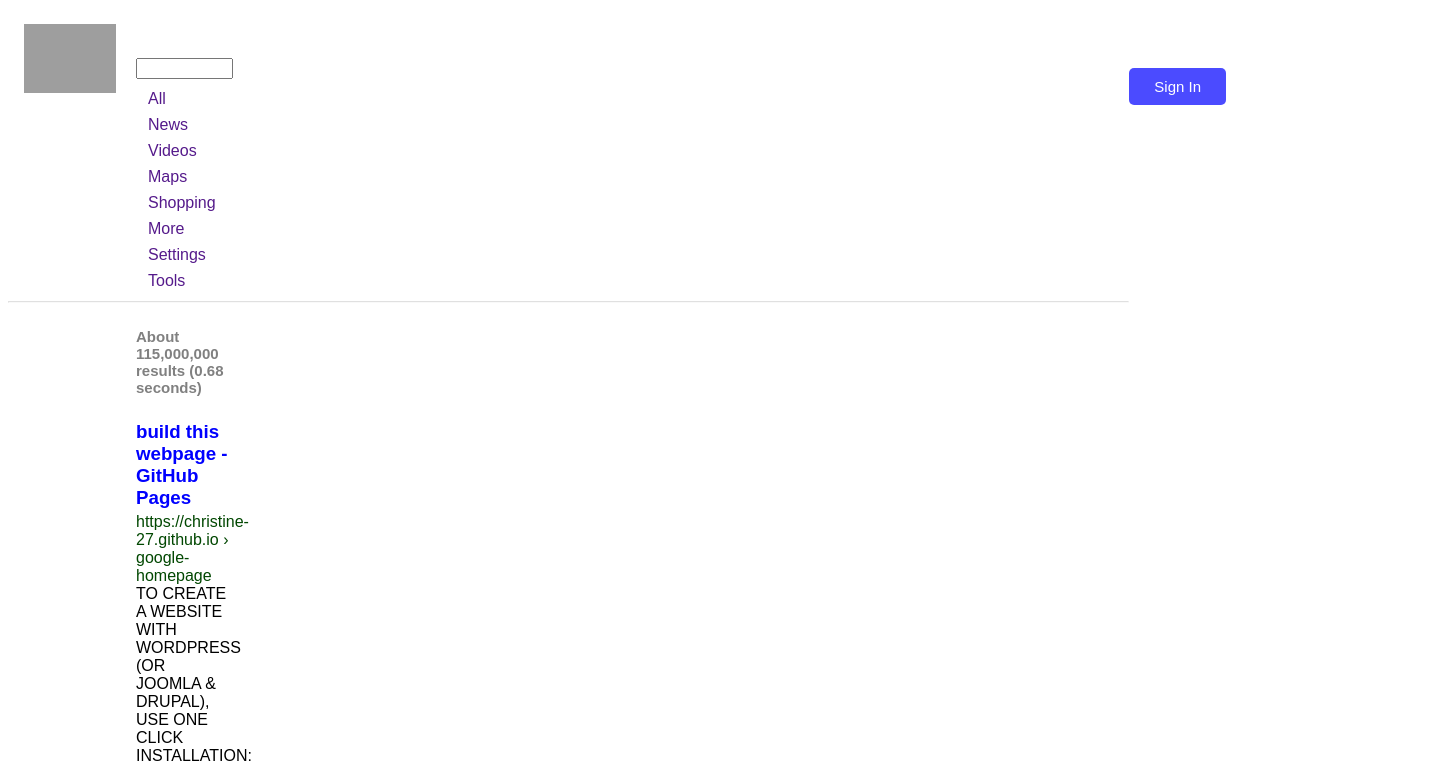
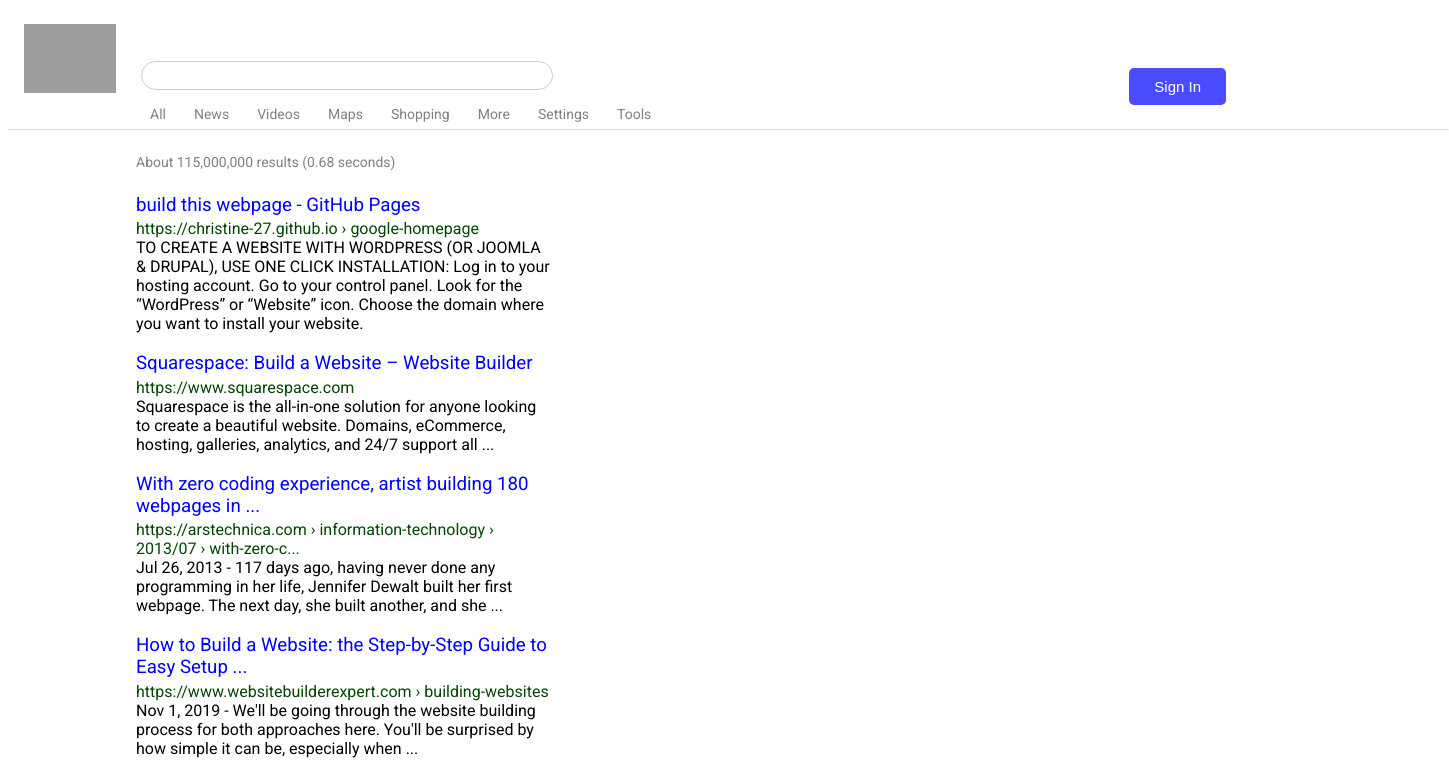
Before and after one commit to novakoda/google_search, a plain HTML site: page index.html in a window 1280 px wide. Shown: the top 766 px of the page, 1449 px wide, since content can reach past the window. Drawn offline with Linux system fonts and the light colour scheme; grey boxes are pictures that could not be loaded.

Commit message:
Switch to Chrome and fix scale, change font weights, remove link underline

```diff
--- a/index.html
+++ b/index.html
@@ -4,6 +4,7 @@
     <meta name="viewport" content="width=device-width, initial-scale=1.0">
     <meta http-equiv="X-UA-Compatible" content="ie=edge">
     <link rel="stylesheet" href="styles.css">
+	<link href='http://fonts.googleapis.com/css?family=Roboto:400,100,300,100italic,300italic,400italic,500italic,500,700,700italic,900,900italic' rel='stylesheet' type='text/css'>
     <title>build this webpage - Google Search</title>
 </head>
 <body>
@@ -17,16 +18,18 @@
         <div class="flex">
                 <input type="text" class="search">
             <div class="navbar">
-                <ul>
-                    <li><a href="">All</a></li>
-                    <li><a href="">News</a></li>
-                    <li><a href="">Videos</a></li>
-                    <li><a href="">Maps</a></li>
-                    <li><a href="">Shopping</a></li>
-                    <li><a href="">More</a></li>
-                    <li><a href="">Settings</a></li>
-                    <li><a href="">Tools</a></li>
-                </ul>
+                <div class="navleft">
+                    <a href="">All</a>
+                    <a href="">News</a>
+                    <a href="">Videos</a>
+                    <a href="">Maps</a>
+                    <a href="">Shopping</a>
+                    <a href="">More</a>
+                </div>
+				<div class="navright">
+                    <a href="">Settings</a>
+                    <a href="">Tools</a>
+				</div>
             </div>
             <hr>
             <div class="resWrap">
--- a/styles.css
+++ b/styles.css
@@ -1,6 +1,10 @@
+a {
+	text-decoration: none;
+}
+
 .wrapper {
     padding: 1em;
-    font-family: arial,sans-serif;
+    font-family: 'Roboto',arial,sans-serif;
 }
 
 .signin {
@@ -21,12 +25,44 @@
     align-items: stretch;
     position: relative;
     top: -35px;
-    padding: 0em 56em 0em 7em;
+    padding: 0em 36em 0em 7em;
+}
+
+.search {
+	margin: 3px 0 0 5px;
+	padding: 6px;
+	border-radius: 25px;
+	border-style: solid;
+	border-color: #CCCCCC;
+	border-width: 1px;
 }
 
 .navbar a {
     text-decoration: none;
     display: block;
+	font-size: 14px;
+	color: grey;
+}
+
+.navbar {
+	margin: 1em 0 0 0;
+	display: flex;
+	flex: 3;
+}
+
+.navbar a {
+	display: block;
+	padding: 0 1em;
+}
+
+.navleft {
+	display: flex;
+}
+
+.navright {
+
+	float: right;
+	display: flex;
 }
 
 ul {
@@ -44,6 +80,10 @@
 hr {
     margin: 7px -56em 0em -8em;
     opacity: 30%;
+}
+
+.resTitle {
+	font-weight: 400;
 }
 
 .resLink {
@@ -69,6 +109,7 @@
 .relatedbox {
     margin-top: 20px;
     border: solid rgb(194, 194, 194) 1px;
+	border-radius: 10px;
     padding: 15px;
 }
 
@@ -76,9 +117,14 @@
     margin-top: -5px;
 }
 
+h5 {
+    font-size: 14px;
+    font-weight: 400;
+}
+
 h4 {
-    font-size: 22px;
-    font-weight: 100;
+    font-size: 20px;
+    font-weight: 400;
 }
 
 
@@ -136,7 +182,7 @@
     width: 100%;
     height: 5em;
     background-color: rgb(231, 231, 231);
-    font-family: arial,sans-serif;
+    font-family: 'Roboto',arial,sans-serif;
 }
 
 .foottext {
```
